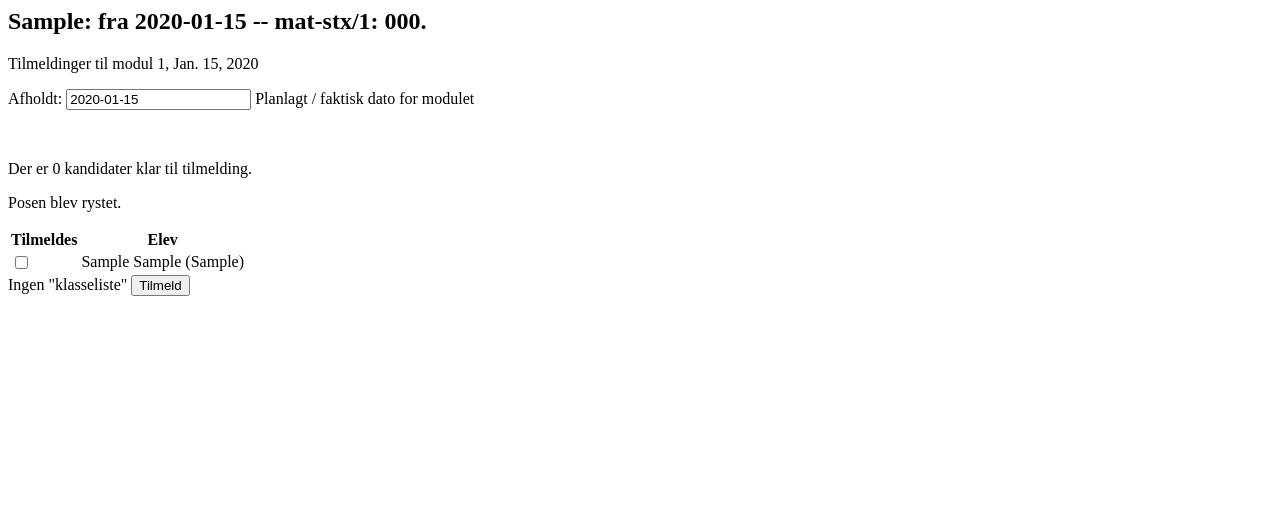
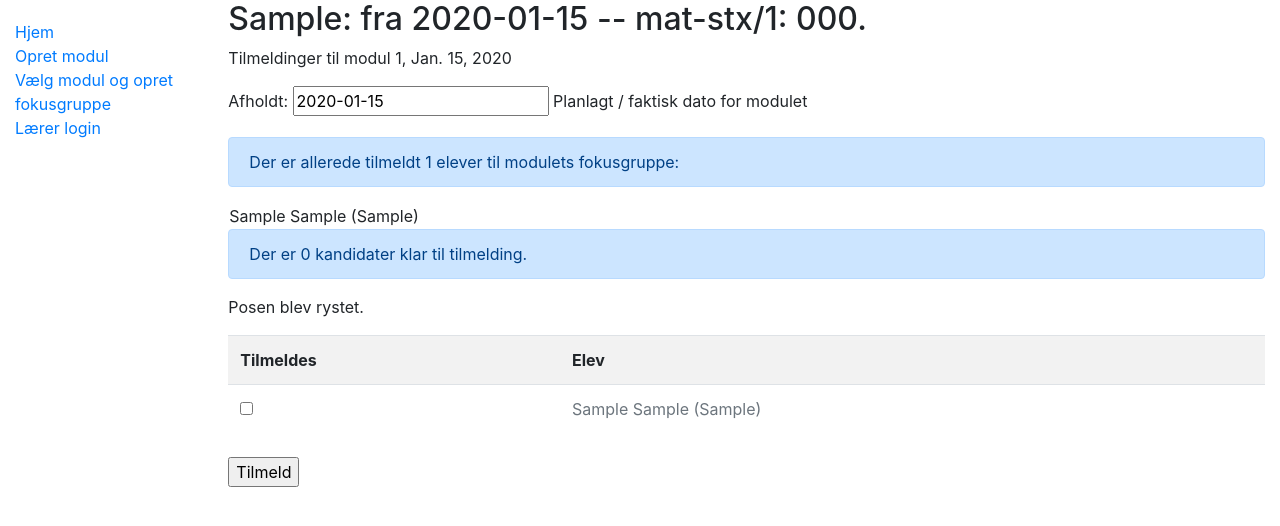
Before and after one commit to engelsmann/bedom, a Django app: page /prepare/modul_tildel/1/ in a window 1280 px wide. Shown: the top 526 px of the page. Run offline with Django 3.2, Linux system fonts and the light colour scheme; tables that the repository leaves empty hold one stand-in row (values such as "Sample post").

Commit message:
Tilmeld template renders as expected Still to do the validateon

```diff
--- a/prepare/templates/proto.html
+++ b/prepare/templates/proto.html
@@ -1,11 +1,24 @@
+{% extends 'base_generic.html' %}
+{% block title %}Meld til modul {{ modul.id }}{% endblock %}
+{% block content %}
 <h2>
     {{ modul.forløb }}
 </h2>
 <p>Tilmeldinger til modul {{ modul.id }}, {{ modul.afholdt }}</p>
 <form method="POST">
     {% csrf_token %}
-    {{ form.as_p }}<br>
-    <p>Der er {{ roster_free_count }} kandidater klar til tilmelding.</p>
+    {{ form.as_p }}
+    {% if tilmeldt %}{# Da tilmeldt nu er en LIST med ELEV elementer, bruges  '|lenght'  filter #}
+        <div class="alert alert-primary" role="alert">Der er allerede tilmeldt {{ tilmeldt|length}} elever til modulets fokusgruppe:</div>
+        <table>
+            {% for t in tilmeldt %}
+                <tr><td>{{ t}}</td></tr>
+            {% endfor %}
+        </table>
+    {% else %}
+        <p>Der er endnu ikke tilmeldt nogen til modulet.</p>
+    {% endif %}
+    <div class="alert alert-primary" role="alert">Der er {{ roster_free_count }} kandidater klar til tilmelding.</div>
     {% if ryst_posen %}<p>Posen blev rystet.</p>{% endif %}
     <table class="table table-striped">
         <tr>
@@ -16,22 +29,20 @@
             <tr>
                 <td>
                     <input type="checkbox"   value='{{candidate.id}}'
-                           name='for_action' id='for_action' >
+                           name='for_action{{candidate.id}}' id='for_action{{candidate.id}}'
+                           {% if candidate.elev in tilmeldt %} {# https://docs.djangoproject.com/en/3.2/ref/templates/builtins/#in-operator #}
+                                class="text-muted" onclick="return false;" {# https://stackoverflow.com/a/6905050/888033 #}
+                            {% else %}
+                               {% if forloop.counter <= antal_foreslået %}checked{% endif %}
+                           {% endif %}
+                           >
                     </td>
-                <td>{{ candidate.elev }}</td>
-                </tr>
-        {% endfor %}
-    </table>
-    {% if klasseliste %}
-    <table>
-        {% for fg in klasseliste %}
-            <tr>
-                <td>{{ fg }} {{ fg.e.efternavn }}</td>
+                <td {% if candidate.elev in tilmeldt %}class="text-muted"{% endif %}>
+                    <label for="for_action{{candidate.id}}">{{ candidate.elev }}</label>
+                </td>
             </tr>
         {% endfor %}
     </table>
-    {% else %}
-        Ingen "klasseliste"
-    {% endif %}
     <input type="submit" value="Tilmeld">
 </form>
+{% endblock %}
--- a/prepare/views.py
+++ b/prepare/views.py
@@ -71,6 +71,7 @@ def protoview(request, **kwargs):
             modul.refresh_from_db()
             afholdt_must_update = not (requested_module_date == modul.afholdt)
             if afholdt_must_update:
+                modul.afholdt = requested_module_date
                 modul.save()
             # Only AFHOLDT validated by FORM
             # Primary Keys of FokusGruppe instances checked in list by user
@@ -105,30 +106,38 @@ def protoview(request, **kwargs):
     #else:
     # POST not validated, or GET
 
+    tilmeldte_fg = FokusGruppe.objects.filter(
+        modul=modul
+    ).order_by('elev__fornavn') # https://stackoverflow.com/a/2065949/888033
+    tilmeldt = [fg.elev for fg in tilmeldte_fg]
+
     # Relating Elev.klasse with Modul.forløb.klasse for Elev without Modul:
     roster_free = FokusGruppe.objects.filter(
         modul__isnull=True,
         elev__klasse=modul.forløb.klasse
     ).order_by('rand_rank') # Gentaget nedenfor under betingelser
     roster_free_count = roster_free.count()
-    roster_must_update = roster_free_count<2
+    roster_must_update = roster_free_count < modul.forløb.klasse.fokus_antal
     if roster_must_update:
         # Hent aktive elever i den klasse, som forløbet kører i:
         k_list = Klasse( modul.forløb.klasse.id ).elev_set.all()
         klasseliste = [(e, random()) for e in k_list]
         klasseliste = sorted(klasseliste, key=lambda x: x[-1]) # Sort list of tuples by last (-1) tuple element.
-        klasseliste = [FokusGruppe(elev=e) for e,r in klasseliste]
+        klasseliste = [FokusGruppe(elev=e) for e,_ in klasseliste]
         for fg in klasseliste:
             fg.save()
+
         roster_free = FokusGruppe.objects.filter(
             modul__isnull=True,
             elev__klasse=modul.forløb.klasse
         ).order_by('rand_rank')
+
     context = {
         'modul' : modul,
         'form' : ProtoForm(instance=modul), # Errors when not validating POST?
         'fokusgruppe_liste' : roster_free,
-        #'klasseliste' : klasseliste,
+        'tilmeldt' : tilmeldt,
+        'antal_foreslået' : modul.forløb.klasse.fokus_antal - len(tilmeldt),
         'ryst_posen' : roster_must_update,
         'roster_free_count' : roster_free_count,
     }
```
